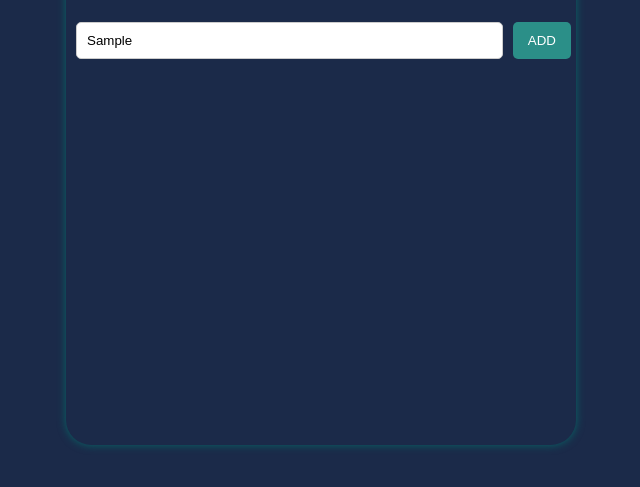
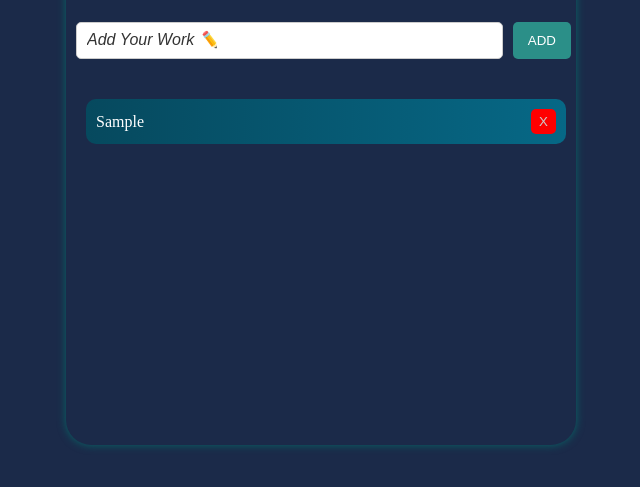
Before and after one commit to Anket98/TO-DO-LIST, a plain HTML site: page index.html in a window 1280 px wide. Both pictures are taken after typing "Sample" into the empty fields and a click on the button "ADD". Shown: the part 205-692 px from the top of the page, without its empty margins (319-959 px from the left). Drawn offline with Linux system fonts and the light colour scheme.

Commit message:
function change

```diff
--- /dev/null
+++ b/TD.js
@@ -0,0 +1,39 @@
+let inputbox = document.querySelector("#box");
+let addbtn = document.getElementById("add-btn");
+let ul = document.querySelector("#tasklist");
+
+
+addbtn.addEventListener("click",addfunction);
+
+inputbox.addEventListener("keypress", function(e){
+        if(e.key === "Enter") {
+            addfunction();
+        }
+    });
+
+function addfunction(){
+    let tasktext = inputbox.value.trim();
+    if(tasktext === "") return;
+
+
+
+    let li = document.createElement("li");
+    li.textContent = tasktext;
+
+    let deletebtn = document.createElement("button");
+    deletebtn.textContent = "X";
+    deletebtn.className = "delete-btn";
+
+   deletebtn.onclick = function(){
+    removefunction(this);
+   };
+
+    li.appendChild(deletebtn);
+    ul.appendChild(li);
+    inputbox.value = "";
+
+}
+
+function removefunction(button){
+    button.parentElement.remove();
+}
--- a/index.html
+++ b/index.html
@@ -22,4 +22,5 @@
 
     <script src="TD.js"></script>
 </body>
+<script src="TD.js"></script>
 </html>
```
